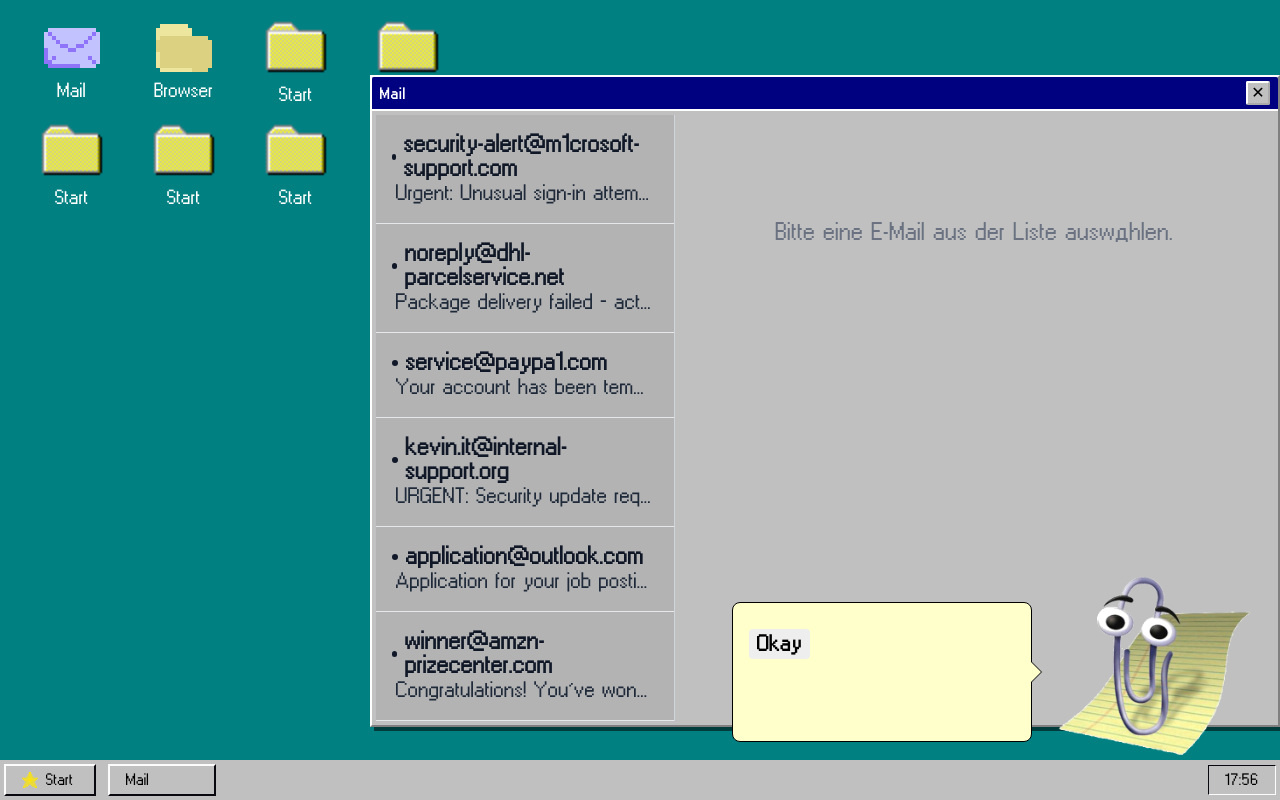
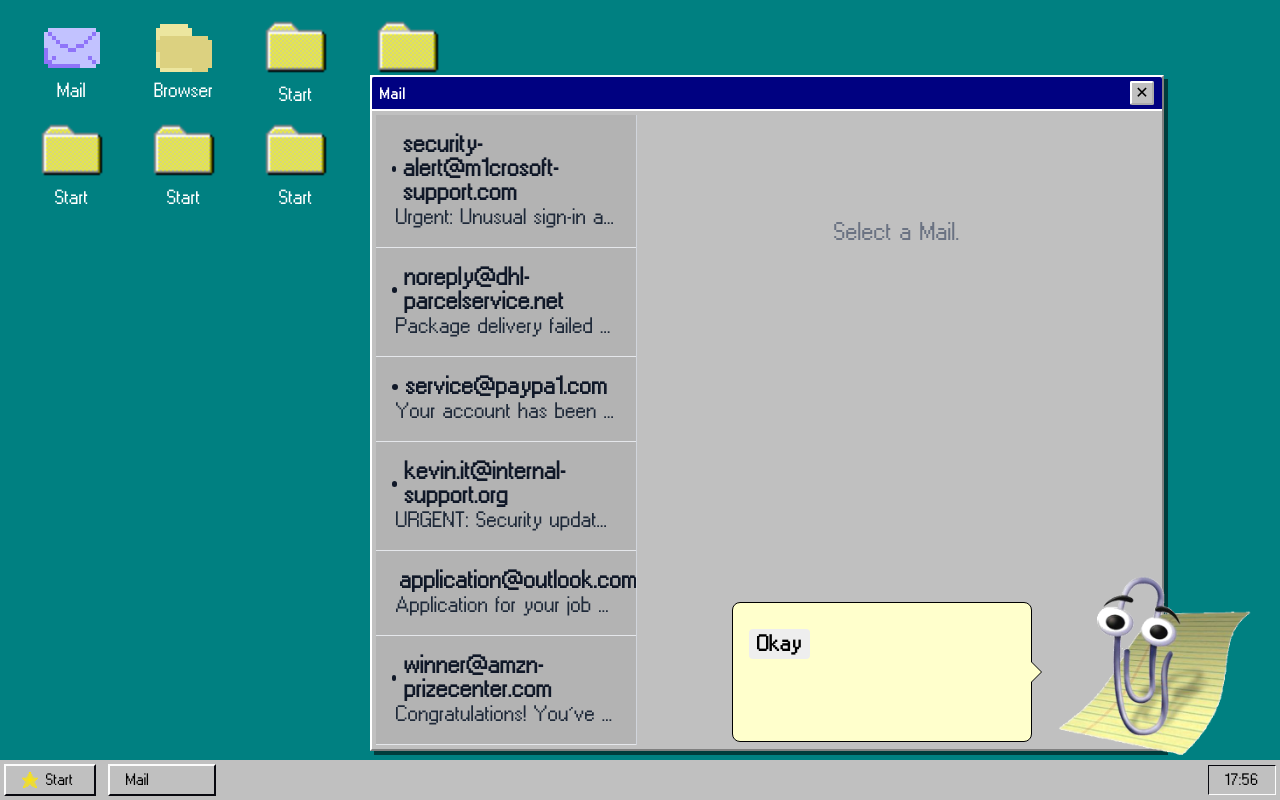
Before and after one commit to darius-it/doors95, a Nuxt app: page / in a window 1280 px wide. Both pictures are taken after a click on the element "Mail". Built offline with nearby package versions, Linux system fonts and the light colour scheme.

Commit message:
mail adjustments

```diff
--- a/components/apps/Mail.vue
+++ b/components/apps/Mail.vue
@@ -40,15 +40,30 @@
             <p class="text-sm text-gray-500">{{ selectedMail.date }}</p>
           </div>
           <hr class="my-2 border-gray-300 mb-2 pb-2" />
+              <!-- <VueTypewriterEffect
+                :strings="[selectedMail.body]"
+                :autoStart="true"
+                :loop="false"
+                :delay="0.1"
+                :deleteSpeed="0"
+                :pauseFor="999999"
+                :key="selectedMail.id"
+                cursor=" "
+                class="text-gray-800 whitespace-pre-line"
+              /> -->
           <p class="text-gray-800 whitespace-pre-line">{{ selectedMail.body }}</p>
         </div>
         <div v-else class="text-gray-500 text-center mt-20">
-          Bitte eine E-Mail aus der Liste auswählen.
+          Select a Mail.
         </div>
       </main>
     </div>
   </div>
 </template>
+
+<script setup>
+import VueTypewriterEffect from 'vue-typewriter-effect'
+</script>
 
 <script>
 export default {
@@ -117,7 +132,7 @@
     sender: 'kevin.it@internal-support.org',
     subject: 'URGENT: Security update requires your assistance',
     date: '2025-05-19',
-    body: `Hi Max,
+    body: `Hi,
 
 We're rolling out a critical security patch across all workstations.
 
@@ -133,7 +148,7 @@
     id: 5,
     sender: 'application@outlook.com',
     subject: 'Application for your job posting – 21 May 2025',
-    date: '2025-05-21',
+    date: '2025-05-19',
     body: `Dear Sir or Madam,
 
 Attached you will find my full application documents in PDF format.
@@ -150,7 +165,7 @@
     id: 6,
     sender: 'winner@amzn-prizecenter.com',
     subject: 'Congratulations! You’ve won a €100 Amazon voucher!',
-    date: '2025-05-23',
+    date: '2025-05-18',
     body: `Dear participant,
 
 You’ve been randomly selected as the winner of a €100 Amazon gift card!
--- a/package.json
+++ b/package.json
@@ -19,7 +19,8 @@
     "reka-ui": "^2.2.1",
     "tailwindcss": "^4.1.7",
     "vue": "^3.5.14",
-    "vue-router": "^4.5.1"
+    "vue-router": "^4.5.1",
+    "vue-typewriter-effect": "^1.0.1"
   },
   "packageManager": "pnpm@10.11.0+sha512.6540583f41cc5f628eb3d9773ecee802f4f9ef9923cc45b69890fb47991d4b092964694ec3a4f738a420c918a333062c8b925d312f42e4f0c263eb603551f977"
 }
```
Also changed, not shown: 1 other file (tests, documents, lock files or other folders).
